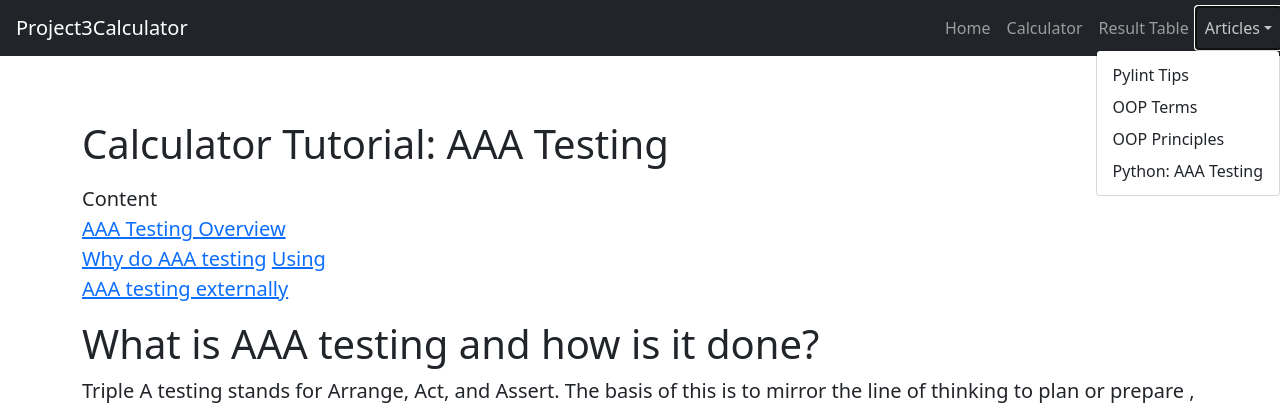
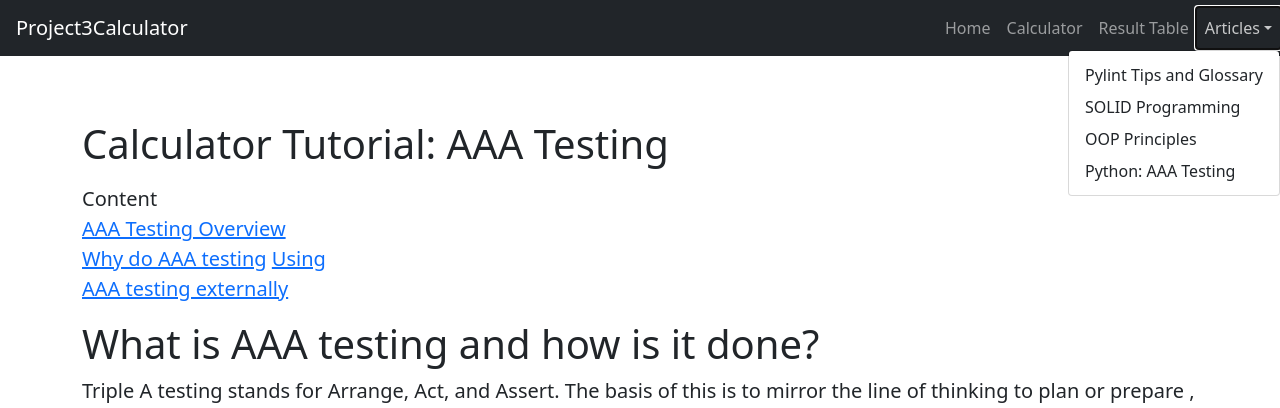
Before and after one commit to SPowers123/Project3v2, a Flask app: page /article/aaa-testing in a window 1280 px wide, after a click on "Articles". Shown: the top 408 px of the page. Run offline with Flask 2, Linux system fonts and the light colour scheme; some libraries are stand-ins or nearby versions.

Commit message:
Update base.html

```diff
--- a/app/templates/base.html
+++ b/app/templates/base.html
@@ -35,8 +35,8 @@
                         <li class="nav-item dropdown">
                 <a class="nav-link dropdown-toggle" id="navbarDropdown" href="#" role="button" data-bs-toggle="dropdown" aria-expanded="false">Articles</a>
                 <ul class="dropdown-menu dropdown-menu-end" aria-labelledby="navbarDropdown">
-                    <li><a class="dropdown-item" href="/article/pylint">Pylint Tips</a></li>
-                    <li><a class="dropdown-item" href="/article/oop-terms">OOP Terms</a></li>
+                    <li><a class="dropdown-item" href="/article/pylint">Pylint Tips and Glossary</a></li>
+                    <li><a class="dropdown-item" href="/article/solid-programming">SOLID Programming</a></li>
                     <li><a class="dropdown-item" href="/article/oop-principles">OOP Principles</a></li>
                     <li><a class="dropdown-item" href="/article/aaa-testing">Python: AAA Testing</a></li>
                 </ul>
```
